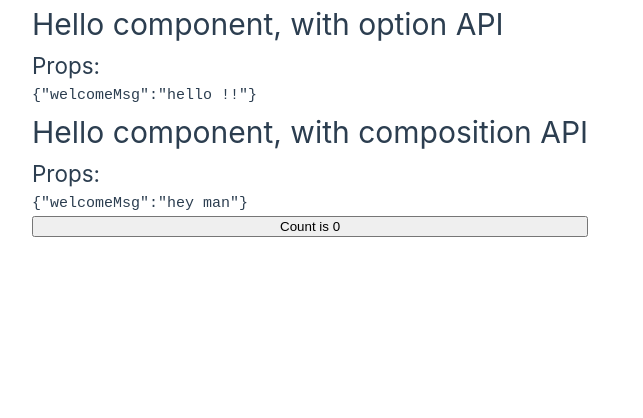
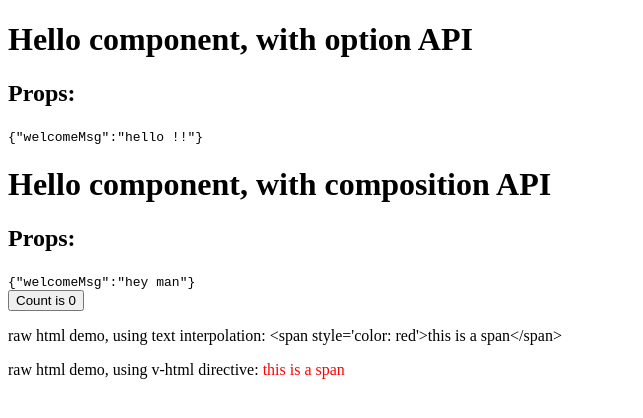
Before and after one commit to xterler159/vue-app, a Vue app: page / in a window 1280 px wide. Shown: the top 418 px of the page, without its empty margins (0-643 px from the left). Built offline with nearby package versions, Linux system fonts and the light colour scheme.

Commit message:
removed css

```diff
--- a/src/App.vue
+++ b/src/App.vue
@@ -1,15 +1,18 @@
 <script setup lang="ts">
-import { ref } from "vue";
-
 import HelloOptionsAPI from "./components/HelloOptionsAPI.vue";
 import HelloCompositionAPI from "./components/HelloCompositionAPI.vue";
 import Counter from "./components/Counter.vue";
 
-const count = ref<number>(0);
+const rawHtml = "<span style='color: red'>this is a span</span>";
 </script>
 
-<template>
+<template style="display: none">
   <HelloOptionsAPI welcome-msg="hello !!" />
   <HelloCompositionAPI welcome-msg="hey man" />
   <Counter />
+
+  <div>
+    <p>raw html demo, using text interpolation: {{ rawHtml }}</p>
+    <p>raw html demo, using v-html directive: <span v-html="rawHtml"></span></p>
+  </div>
 </template>
--- a/src/assets/base.css
+++ /dev/null
@@ -1,73 +0,0 @@
-/* color palette from <https://github.com/vuejs/theme> */
-:root {
-  --vt-c-white: #ffffff;
-  --vt-c-white-soft: #f8f8f8;
-  --vt-c-white-mute: #f2f2f2;
-
-  --vt-c-black: #181818;
-  --vt-c-black-soft: #222222;
-  --vt-c-black-mute: #282828;
-
-  --vt-c-indigo: #2c3e50;
-
-  --vt-c-divider-light-1: rgba(60, 60, 60, 0.29);
-  --vt-c-divider-light-2: rgba(60, 60, 60, 0.12);
-  --vt-c-divider-dark-1: rgba(84, 84, 84, 0.65);
-  --vt-c-divider-dark-2: rgba(84, 84, 84, 0.48);
-
-  --vt-c-text-light-1: var(--vt-c-indigo);
-  --vt-c-text-light-2: rgba(60, 60, 60, 0.66);
-  --vt-c-text-dark-1: var(--vt-c-white);
-  --vt-c-text-dark-2: rgba(235, 235, 235, 0.64);
-}
-
-/* semantic color variables for this project */
-:root {
-  --color-background: var(--vt-c-white);
-  --color-background-soft: var(--vt-c-white-soft);
-  --color-background-mute: var(--vt-c-white-mute);
-
-  --color-border: var(--vt-c-divider-light-2);
-  --color-border-hover: var(--vt-c-divider-light-1);
-
-  --color-heading: var(--vt-c-text-light-1);
-  --color-text: var(--vt-c-text-light-1);
-
-  --section-gap: 160px;
-}
-
-@media (prefers-color-scheme: dark) {
-  :root {
-    --color-background: var(--vt-c-black);
-    --color-background-soft: var(--vt-c-black-soft);
-    --color-background-mute: var(--vt-c-black-mute);
-
-    --color-border: var(--vt-c-divider-dark-2);
-    --color-border-hover: var(--vt-c-divider-dark-1);
-
-    --color-heading: var(--vt-c-text-dark-1);
-    --color-text: var(--vt-c-text-dark-2);
-  }
-}
-
-*,
-*::before,
-*::after {
-  box-sizing: border-box;
-  margin: 0;
-  font-weight: normal;
-}
-
-body {
-  /* min-height: 100vh; */
-  color: var(--color-text);
-  background: var(--color-background);
-  transition: color 0.5s, background-color 0.5s;
-  line-height: 1.6;
-  font-family: Inter, -apple-system, BlinkMacSystemFont, 'Segoe UI', Roboto, Oxygen, Ubuntu,
-    Cantarell, 'Fira Sans', 'Droid Sans', 'Helvetica Neue', sans-serif;
-  font-size: 15px;
-  text-rendering: optimizeLegibility;
-  -webkit-font-smoothing: antialiased;
-  -moz-osx-font-smoothing: grayscale;
-}
--- a/src/assets/main.css
+++ /dev/null
@@ -1,36 +0,0 @@
-@import './base.css';
-
-/* #app {
-  max-width: 1280px;
-  margin: 0 auto;
-  padding: 2rem;
-
-  font-weight: normal;
-  border: 1px solid crimson;
-} */
-
-a,
-.green {
-  text-decoration: none;
-  color: hsla(160, 100%, 37%, 1);
-  transition: 0.4s;
-}
-
-@media (hover: hover) {
-  a:hover {
-    background-color: hsla(160, 100%, 37%, 0.2);
-  }
-}
-
-@media (min-width: 1024px) {
-  body {
-    display: flex;
-    place-items: center;
-  }
-
-  #app {
-    display: grid;
-    /* grid-template-columns: 1fr 1fr; */
-    padding: 0 2rem;
-  }
-}
--- a/src/components/Counter.vue
+++ b/src/components/Counter.vue
@@ -9,5 +9,7 @@ const increment = () => {
 </script>
 
 <template>
-  <button @click="increment">Count is {{ count }}</button>
+  <div>
+    <button @click="increment">Count is {{ count }}</button>
+  </div>
 </template>
--- a/src/components/HelloCompositionAPI.vue
+++ b/src/components/HelloCompositionAPI.vue
@@ -13,7 +13,9 @@ console.log("<HelloCompositionAPI /> props:", props);
 </script>
 
 <template>
-  <h1>Hello component, with composition API</h1>
-  <h2>Props:</h2>
-  <code>{{ JSON.stringify(props) }}</code>
+  <div>
+    <h1>Hello component, with composition API</h1>
+    <h2>Props:</h2>
+    <code>{{ JSON.stringify(props) }}</code>
+  </div>
 </template>
--- a/src/components/HelloOptionsAPI.vue
+++ b/src/components/HelloOptionsAPI.vue
@@ -10,7 +10,9 @@ export default {
 </script>
 
 <template>
-  <h1>Hello component, with option API</h1>
-  <h2>Props:</h2>
-  <code>{{ JSON.stringify($props) }}</code>
+  <div>
+    <h1>Hello component, with option API</h1>
+    <h2>Props:</h2>
+    <code>{{ JSON.stringify($props) }}</code>
+  </div>
 </template>
--- a/src/main.ts
+++ b/src/main.ts
@@ -1,5 +1,3 @@
-import "./assets/main.css";
-
 import { createApp } from "vue";
 import App from "./App.vue";
 
```
